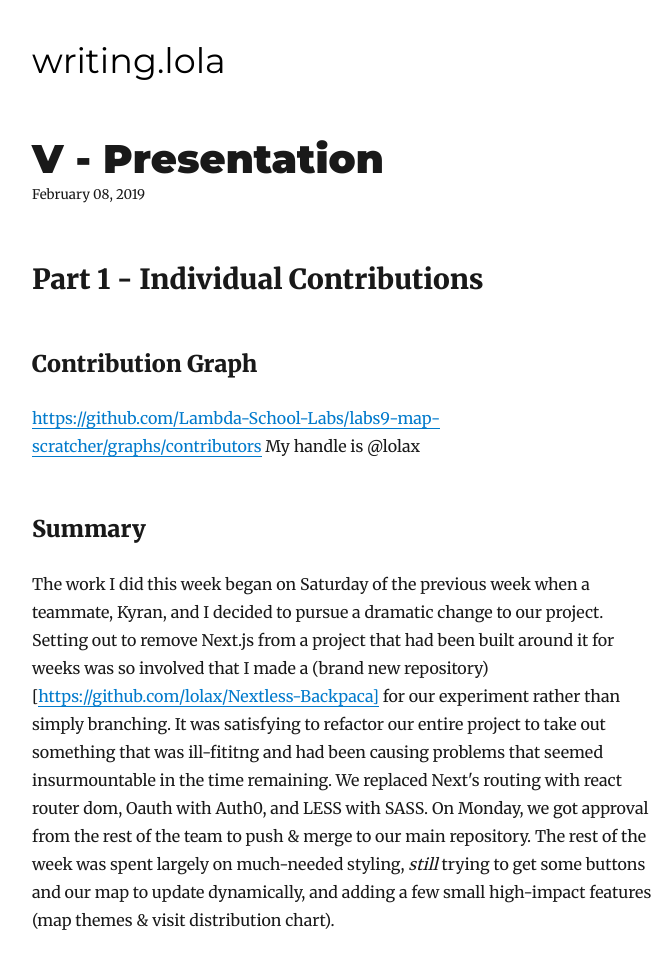
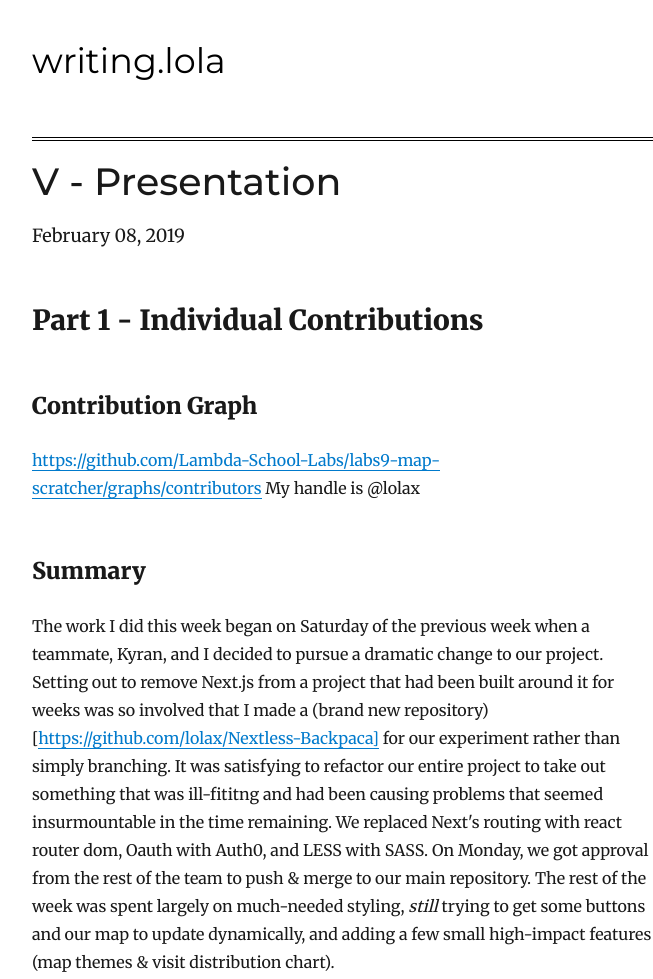
Before and after one commit to lolax/blog, a Gatsby site: page /week-5/ in a window 1280 px wide. Shown: the top 979 px of the page, without its empty margins (293-946 px from the left). Built offline with nearby package versions, Linux system fonts and the light colour scheme; Gatsby itself is replaced by a stand-in of ours; some packages are replaced by stand-ins of ours.

Commit message:
Updated post styles

```diff
--- a/src/templates/blog-post.js
+++ b/src/templates/blog-post.js
@@ -15,23 +15,27 @@ class BlogPostTemplate extends React.Component {
     return (
       <Layout location={this.props.location} title={siteTitle}>
         <SEO title={post.frontmatter.title} description={post.excerpt} />
-        <h1>{post.frontmatter.title}</h1>
+        <h1
+          style={{
+            fontFamily: `Montserrat, sans-serif`,
+            borderTop: `4px double black`,
+            padding: `20px 0`,
+            fontSize: `38px`,
+            fontWeight: 500
+          }}
+        >{post.frontmatter.title}</h1>
         <p
           style={{
             ...scale(-1 / 5),
             display: `block`,
             marginBottom: rhythm(1),
             marginTop: rhythm(-1),
+            fontSize: `18px`
           }}
         >
           {post.frontmatter.date}
         </p>
         <div dangerouslySetInnerHTML={{ __html: post.html }} />
-        <hr
-          style={{
-            marginBottom: rhythm(1),
-          }}
-        />
         <Bio />
 
         <ul
```
